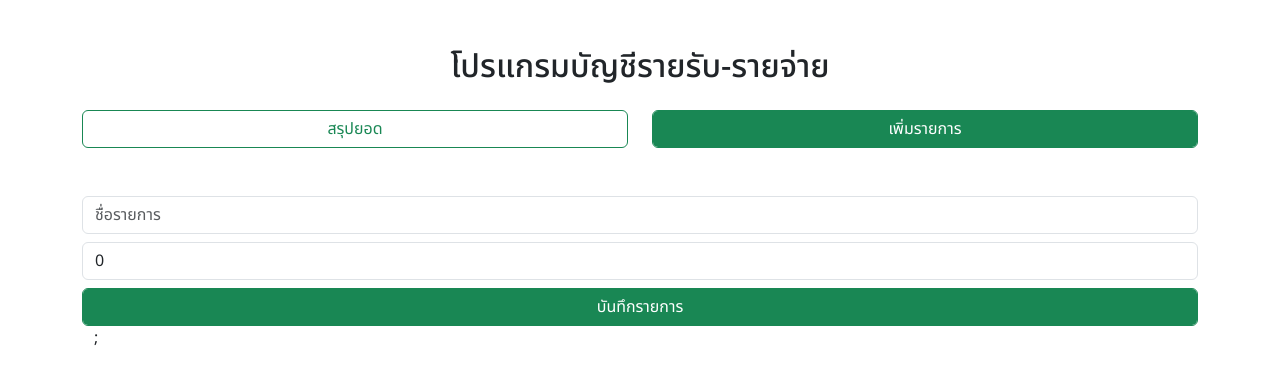
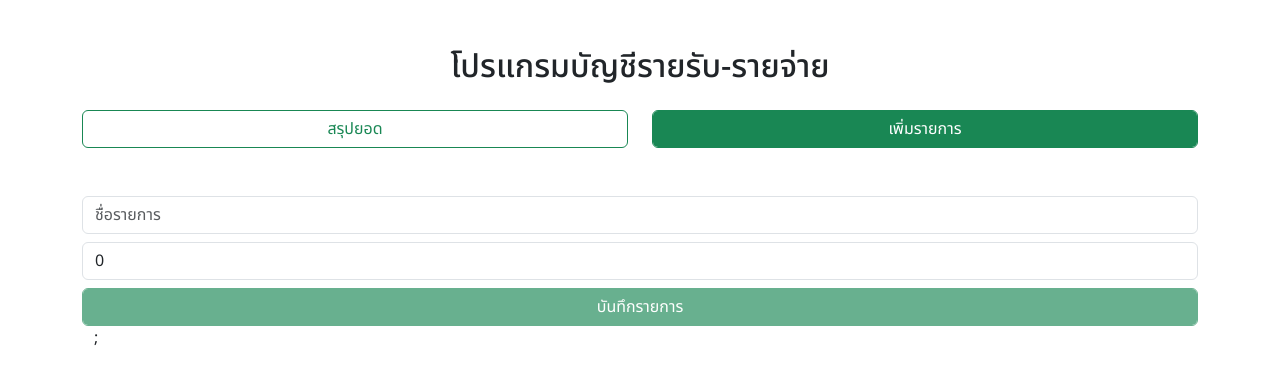
Before and after one commit to Suwit1100/Record-expenses, a React (Vite) app in the folder record-expenses/: page /insert in a window 1280 px wide. Shown: the top 382 px of the page. Built offline with nearby package versions, Linux system fonts and the light colour scheme.

Commit message:
ดัดการกรองค่าว่าง

```diff
--- a/record-expenses/src/components/Forminsert.jsx
+++ b/record-expenses/src/components/Forminsert.jsx
@@ -1,19 +1,20 @@
-import React, { useState } from 'react'
+import React, { useState, useEffect } from 'react'
 import { v4 as uuidv4 } from 'uuid';
 
 
 function Forminsert(props) {
-    const [title, SetTitle] = useState("")
-    const [amount, SetAmount] = useState(0)
+    const [title, SetTitle] = useState("");
+    const [amount, SetAmount] = useState(0);
+    const [valid, SetValid] = useState(true);
 
     const eventitle = (e) => {
         console.log(e.target.value);
-        SetTitle(e.target.value)
+        SetTitle(e.target.value);
     }
 
     const evenamount = (e) => {
         console.log(e.target.value);
-        SetAmount(e.target.value)
+        SetAmount(e.target.value);
     }
 
     const submit = (e) => {
@@ -22,11 +23,20 @@ function Forminsert(props) {
             id: uuidv4(),
             title: title,
             amount: amount
-        }
+        };
         props.ItemSubmit(Itemdata);
         SetTitle("");
         SetAmount(0);
     }
+
+    useEffect(() => {
+        console.log("Call use Effect");
+        if (amount != 0 && title.trim().length > 0) {
+            SetValid(false);
+        } else {
+            SetValid(true);
+        }
+    }, [amount, title]);
 
 
 
@@ -35,7 +45,7 @@ function Forminsert(props) {
             <form onSubmit={submit}>
                 <input type="text" placeholder='ชื่อรายการ' className='form-control my-2' onChange={eventitle} value={title} />
                 <input type="text" placeholder='จำนวนเงิน' className='form-control my-2' onChange={evenamount} value={amount} />
-                <input type="submit" className='form-control btn btn-success' value={"บันทึกรายการ"} />
+                <input type="submit" className='form-control btn btn-success' value={"บันทึกรายการ"} disabled={valid} />
             </form>
         </>
     )
```
